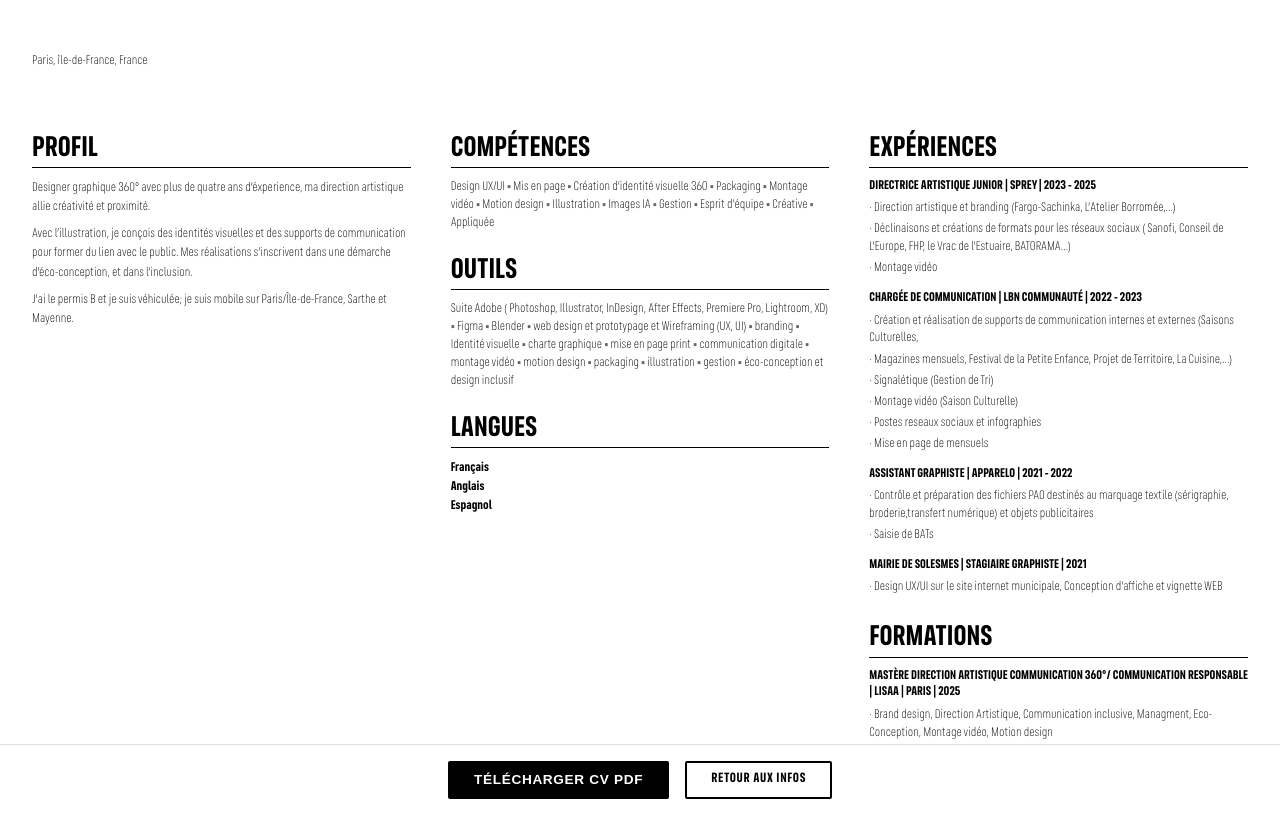
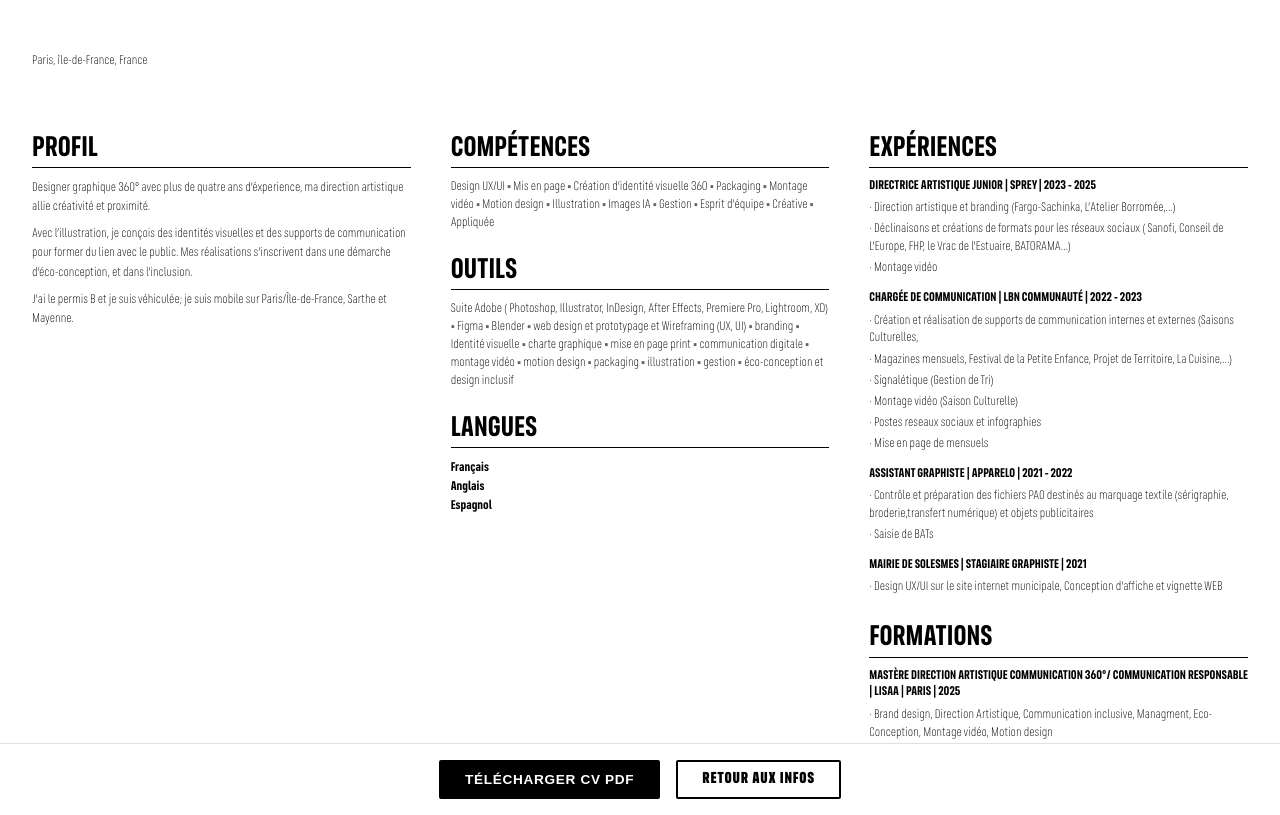
Before and after one commit to fanilobini/fanilobini.github.io, a plain HTML site: page cv/index.html in a window 1280 px wide. Shown: the part 102-917 px from the top of the page. Drawn offline with Linux system fonts and the light colour scheme.

Commit message:
font change buttons

```diff
--- a/assets/css/cv.css
+++ b/assets/css/cv.css
@@ -197,7 +197,7 @@
 .cv__btn {
   padding: 0.6rem 1.5rem;
   font-size: 0.85rem;
-  font-weight: bold;
+  font-weight: 900;
   text-decoration: none;
   display: inline-block;
   border-radius: 2px;
@@ -220,6 +220,8 @@
 .cv__btn--secondary {
   background: #fff;
   color: #000;
+  font-family: inherit;
+  font-size: inherit;
 }
 
 .cv__btn--secondary:hover {
```
